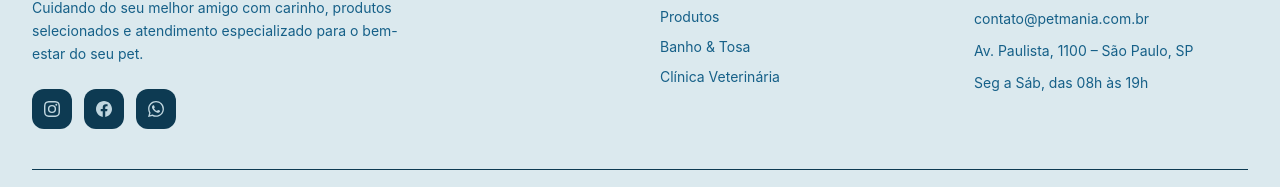
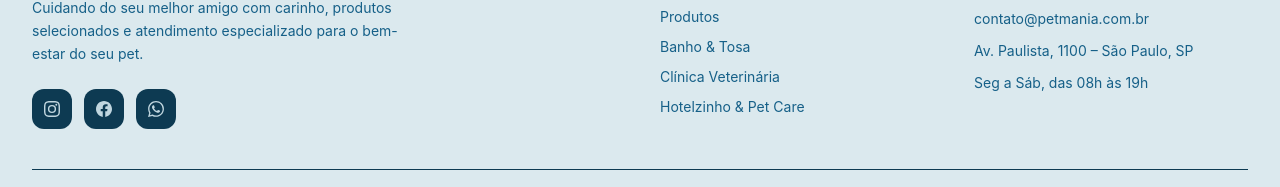
Before and after one commit to SquadSuicide/petshop, a React (Vite) app: page / in a window 1280 px wide. Shown: the part 107-294 px from the top of the page. Built offline with nearby package versions, Linux system fonts and the light colour scheme.

Commit message:
feat: adicionando href de hotel & petcare

```diff
--- a/src/components/Footer.jsx
+++ b/src/components/Footer.jsx
@@ -40,6 +40,7 @@ const quickLinks = [
   { label: 'Produtos', href: '/produtos' },
   { label: 'Banho & Tosa', href: '#servicos' },
   { label: 'Clínica Veterinária', href: '#veterinario' },
+  { label: 'Hotelzinho & Pet Care', href: '#hotel' },
 ]
 
 const Footer = () => {
```
